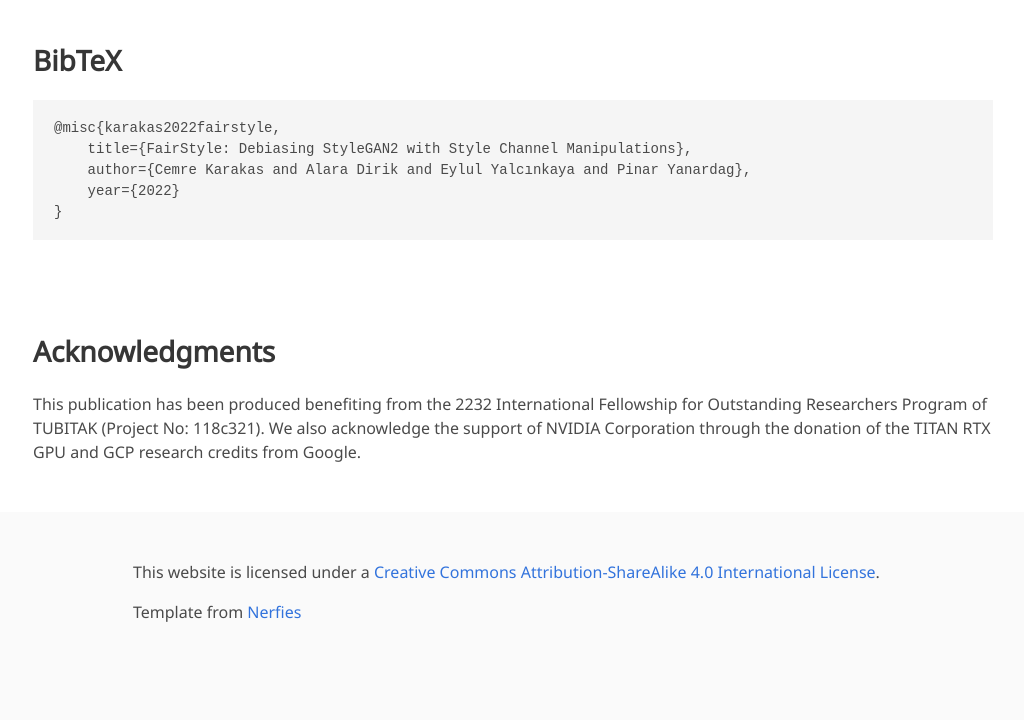
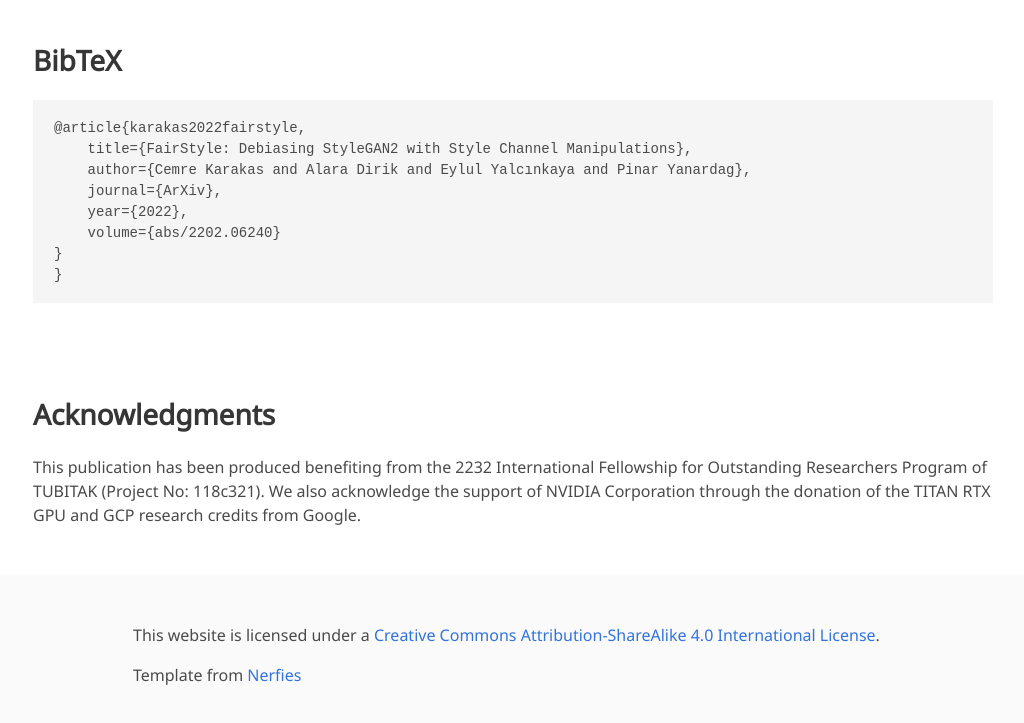
Before and after one commit to catlab-team/fairstyle, a plain HTML site: page index.html in a window 1280 px wide. Shown: the part 3417-4140 px from the top of the page, without its empty margins (127-1151 px from the left). Drawn offline with nearby package versions, Linux system fonts and the light colour scheme; some icons are missing; a web font is replaced by a local one.

Commit message:
Update index.html

```diff
--- a/index.html
+++ b/index.html
@@ -186,10 +186,13 @@
   <section class="section" id="BibTeX">
     <div class="container is-max-desktop content">
       <h2 class="title">BibTeX</h2>
-      <pre><code>@misc{karakas2022fairstyle,
+      <pre><code>@article{karakas2022fairstyle,
     title={FairStyle: Debiasing StyleGAN2 with Style Channel Manipulations},
     author={Cemre Karakas and Alara Dirik and Eylul Yalcınkaya and Pinar Yanardag},
-    year={2022}
+    journal={ArXiv},
+    year={2022},
+    volume={abs/2202.06240}
+}
 }</code></pre>
     </div>
   </section>
```
